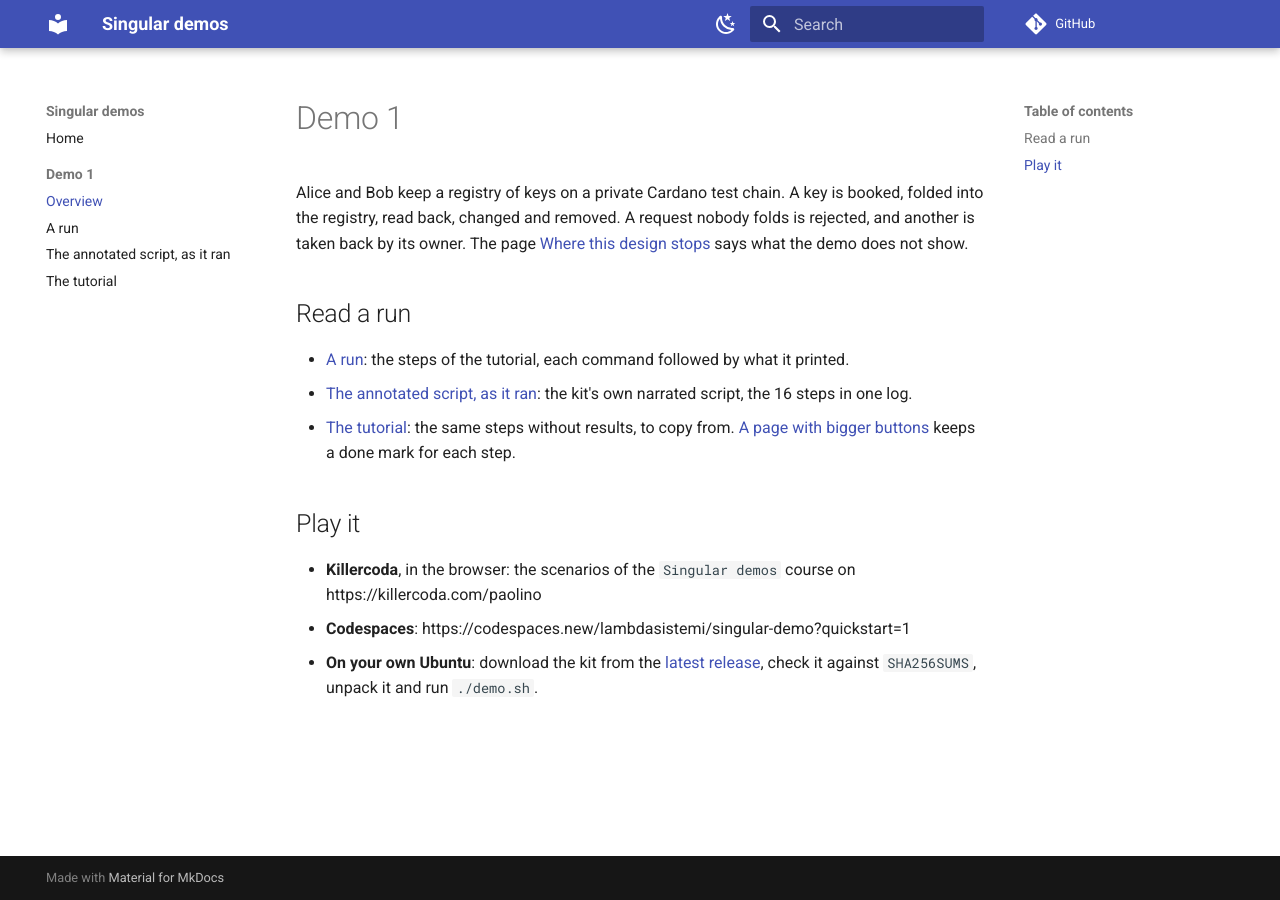
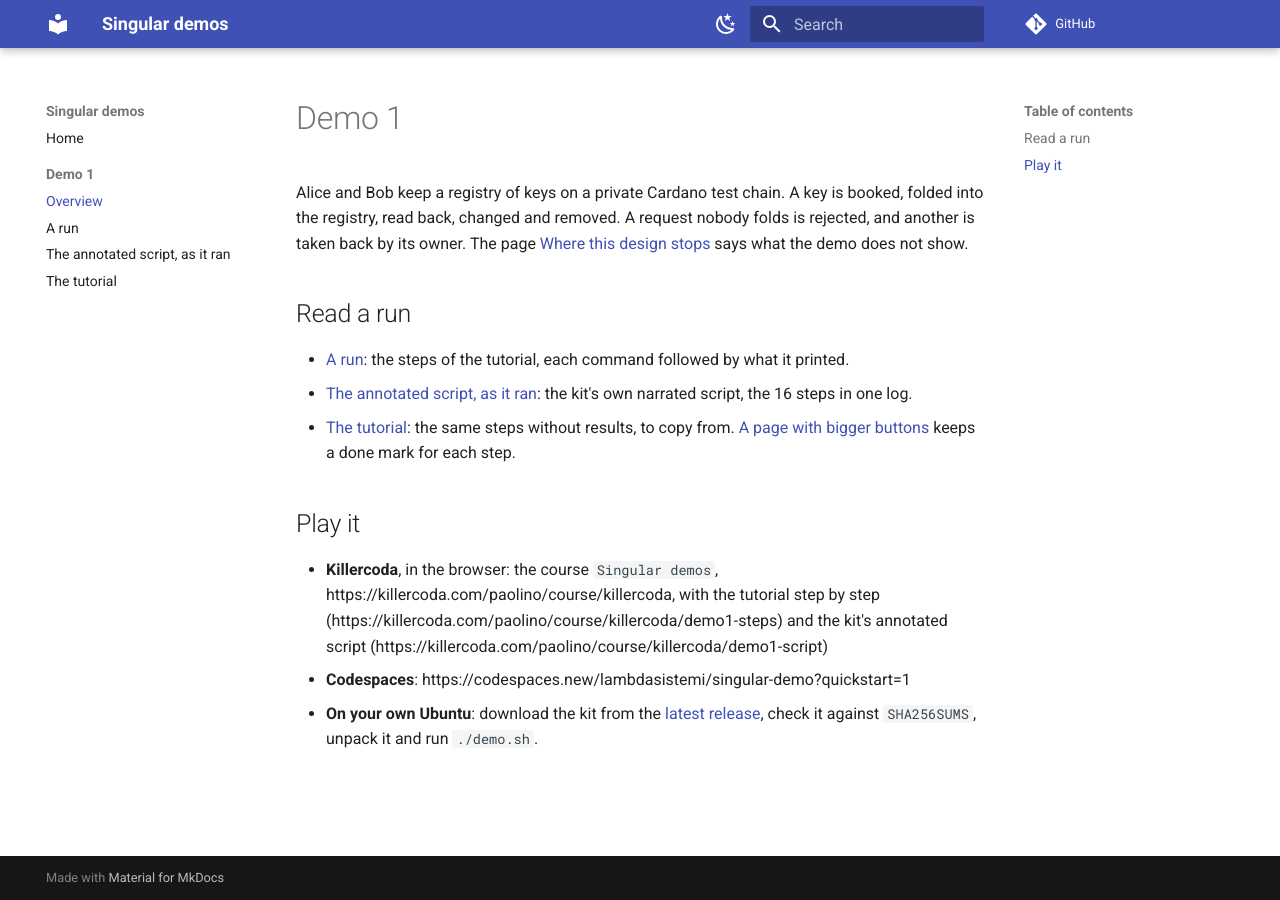
Before and after one commit to lambdasistemi/singular-demo, an MkDocs documentation site: the page built from docs/demo1/index.md, in a window 1280 px wide. Built offline with MkDocs 1.6.1 and Material for MkDocs 9.7.7, drawn with Linux system fonts in a browser that asks for light colours; comment, search, counter and statistics services are not loaded.

Commit message:
README and site: the verified Killercoda addresses of the course and its two scenarios

```diff
--- a/docs/demo1/index.md
+++ b/docs/demo1/index.md
@@ -10,6 +10,6 @@ Alice and Bob keep a registry of keys on a private Cardano test chain. A key is
 
 ## Play it
 
-- **Killercoda**, in the browser: the scenarios of the `Singular demos` course on https://killercoda.com/paolino
+- **Killercoda**, in the browser: the course `Singular demos`, https://killercoda.com/paolino/course/killercoda, with the tutorial step by step (https://killercoda.com/paolino/course/killercoda/demo1-steps) and the kit's annotated script (https://killercoda.com/paolino/course/killercoda/demo1-script)
 - **Codespaces**: https://codespaces.new/lambdasistemi/singular-demo?quickstart=1
 - **On your own Ubuntu**: download the kit from the [latest release](https://github.com/lambdasistemi/singular-demo/releases/latest), check it against `SHA256SUMS`, unpack it and run `./demo.sh`.
```
Also changed, not shown: README.md (+7 -1 lines).
